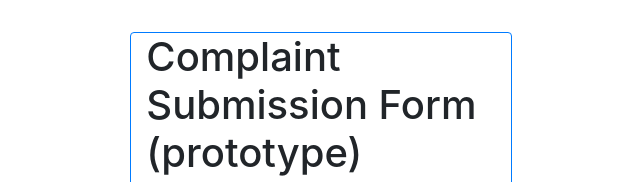
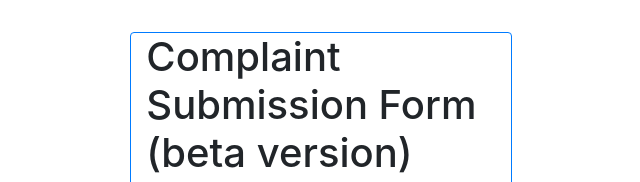
Before and after one commit to ivanduka/complaints-submission, a website: page public/index.html in a window 1280 px wide. Shown: the top 182 px of the page, without its empty margins (319-959 px from the left). Drawn offline with nearby package versions, Linux system fonts and the light colour scheme.

Commit message:
Update index.html

```diff
--- a/public/index.html
+++ b/public/index.html
@@ -33,7 +33,7 @@
       <div class="row">
         <div class="col-sm"></div>
         <div class="col-sm border border-primary rounded pb-3">
-          <h1>Complaint Submission Form (prototype)</h1>
+          <h1>Complaint Submission Form (beta version)</h1>
           <form action="/" method="POST" enctype="multipart/form-data">
             <div class="form-group">
               <label for="name">Name</label>
```
